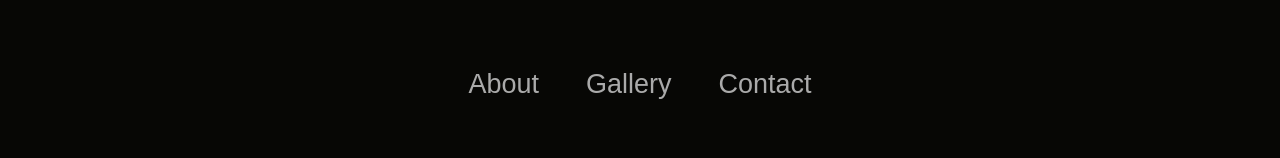
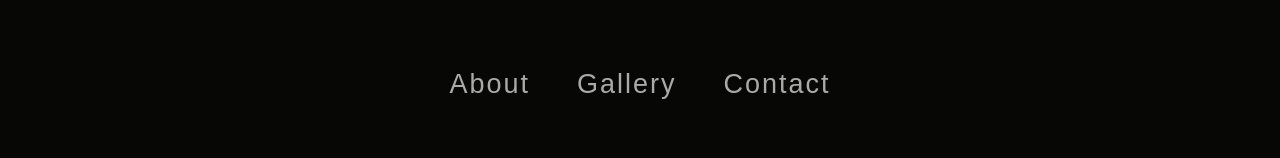
Before and after one commit to GuillermoBerlin/Alice_in_Tangoland, a React (Create React App) app: page / in a window 1280 px wide. Shown: the part 778-936 px from the top of the page. Built offline with nearby package versions, Linux system fonts and the light colour scheme.

Commit message:
#7: add animations.

```diff
--- a/src/ButtonsAndContent.css
+++ b/src/ButtonsAndContent.css
@@ -16,20 +16,43 @@
   font-size: 27px;
   background-color: #00000000;
   color: #aaaaaa;
-  font-weight: 100;
+  font-weight: lighter;
   cursor: pointer;
   border: none;
   text-decoration: none;
+  position: relative;
+  padding-bottom: 7px;
+  letter-spacing: 2px;
 }
 
-.containerButtons:hover {
-  text-decoration: underline rgba(169, 169, 169, 0.349) 20%;
-  text-underline-offset: 25%;
+.containerButtons::after{
+  content: '';
+  position: absolute;
+  width: 0;
+  height: 2px;
+  left: 0;
+  bottom: 0;
+  background-color:  orangered;
+  transition: width 0.25s ease-out;
+}
+
+.containerButtons:hover::after{
+  width: 100%;
+}
+
+.activeButton::after{
+  content: '';
+  position: absolute;
+  width: 100%;
+  height: 2px;
+  left: 0;
+  bottom: 0;
+  background-color:  orangered;
 }
 
 .activeButton {
-  text-decoration: underline orangered 20%;
   text-underline-offset: 25%;
+  color: #fffefe;
 }
 
 @media (max-width: 1050px) {
```
